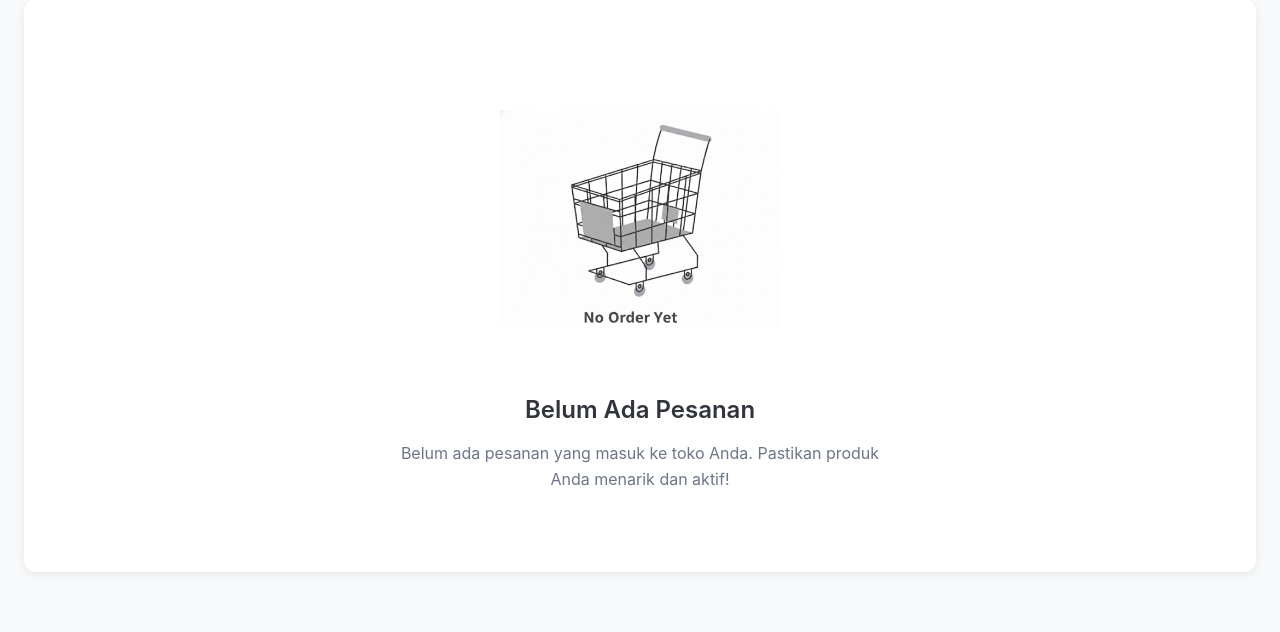
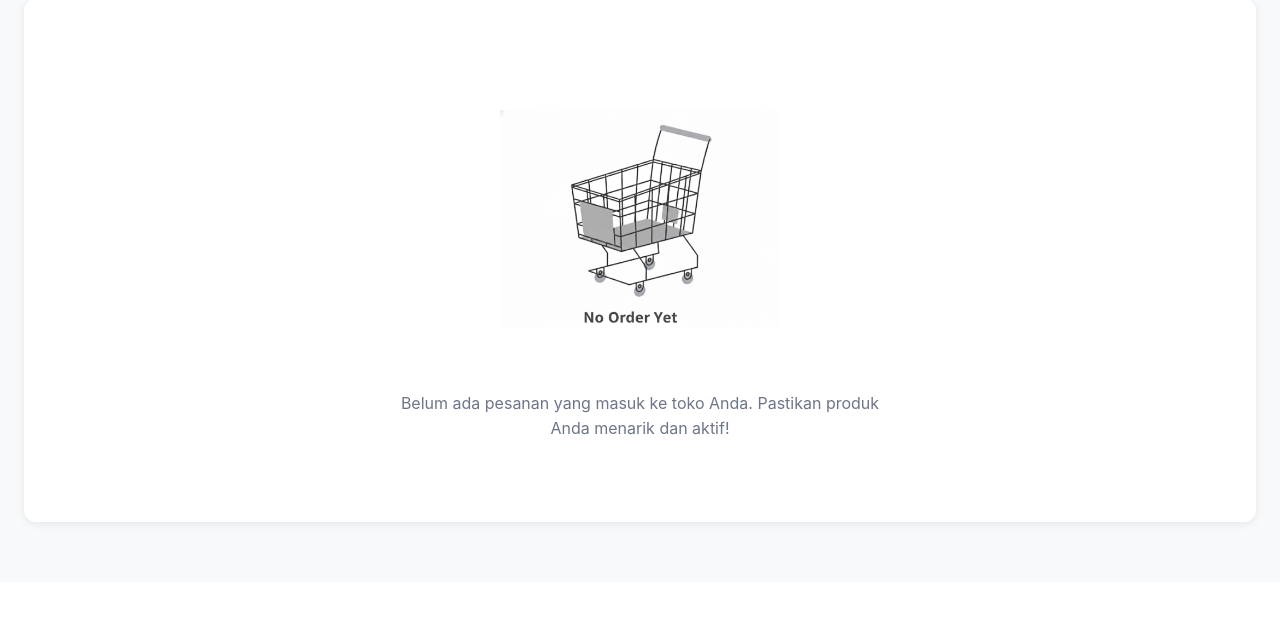
Before and after one commit to danenftyessir/dump, a PHP site: page /app/View/seller/orders/index.php in a window 1280 px wide. Shown: the part 615-1247 px from the top of the page. After the commit the page ends 1141 px from the top, so only its background shows below. Run offline with PHP 8.4, Linux system fonts and the light colour scheme.

Commit message:
ROLLBACK

```diff
--- a/src/app/View/seller/orders/index.php
+++ b/src/app/View/seller/orders/index.php
@@ -107,7 +107,6 @@ $stats = $stats ?? [
                         <div class="empty-illustration">
                             <img src="/asset/empty-orders-placeholder.jpg" alt="Tidak Ada Pesanan">
                         </div>
-                        <h3 class="empty-title">Belum Ada Pesanan</h3>
                         <p class="empty-desc">
                             <?php if ($currentStatus === 'all'): ?>
                                 Belum ada pesanan yang masuk ke toko Anda. Pastikan produk Anda menarik dan aktif!
```
